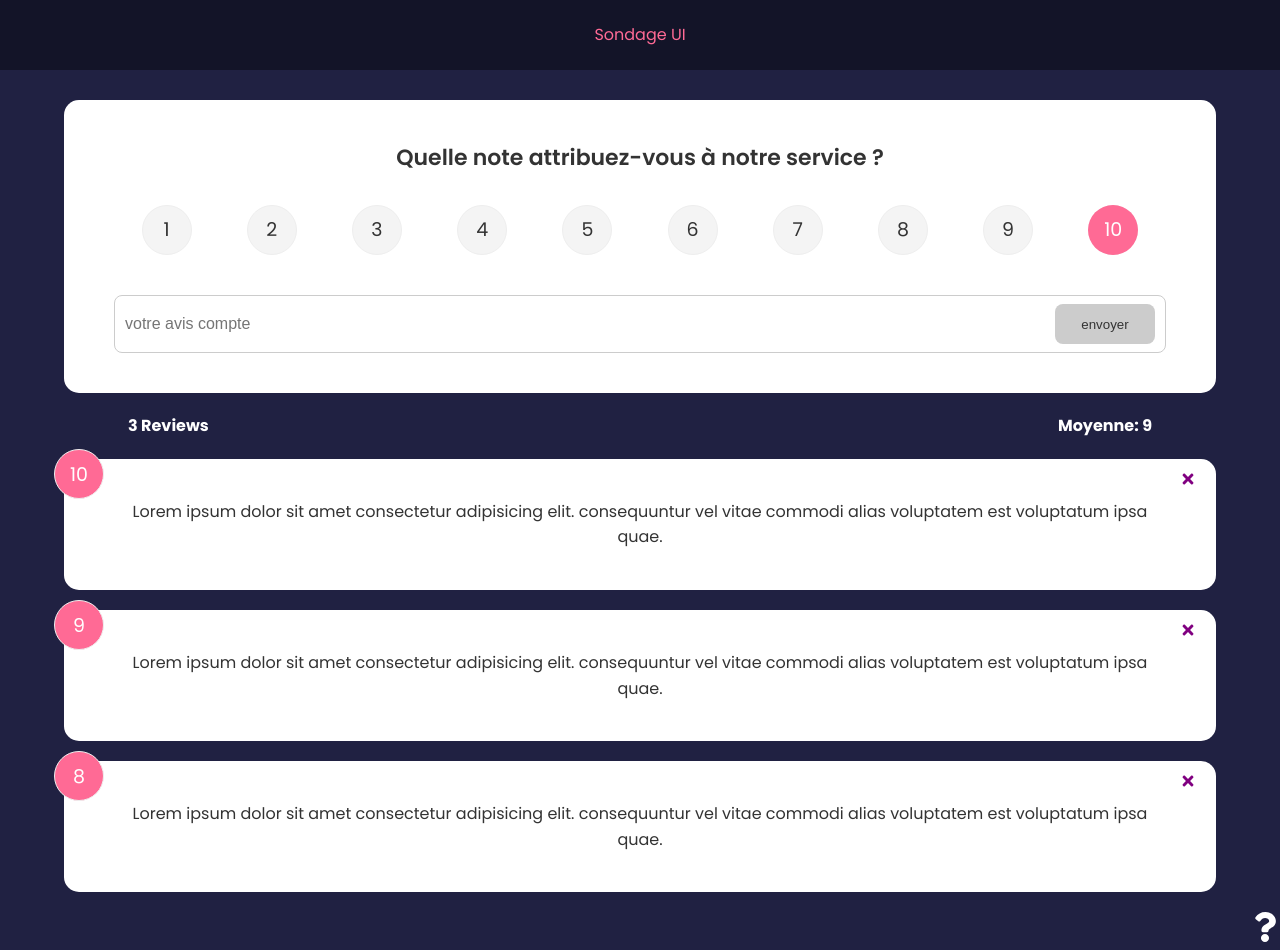
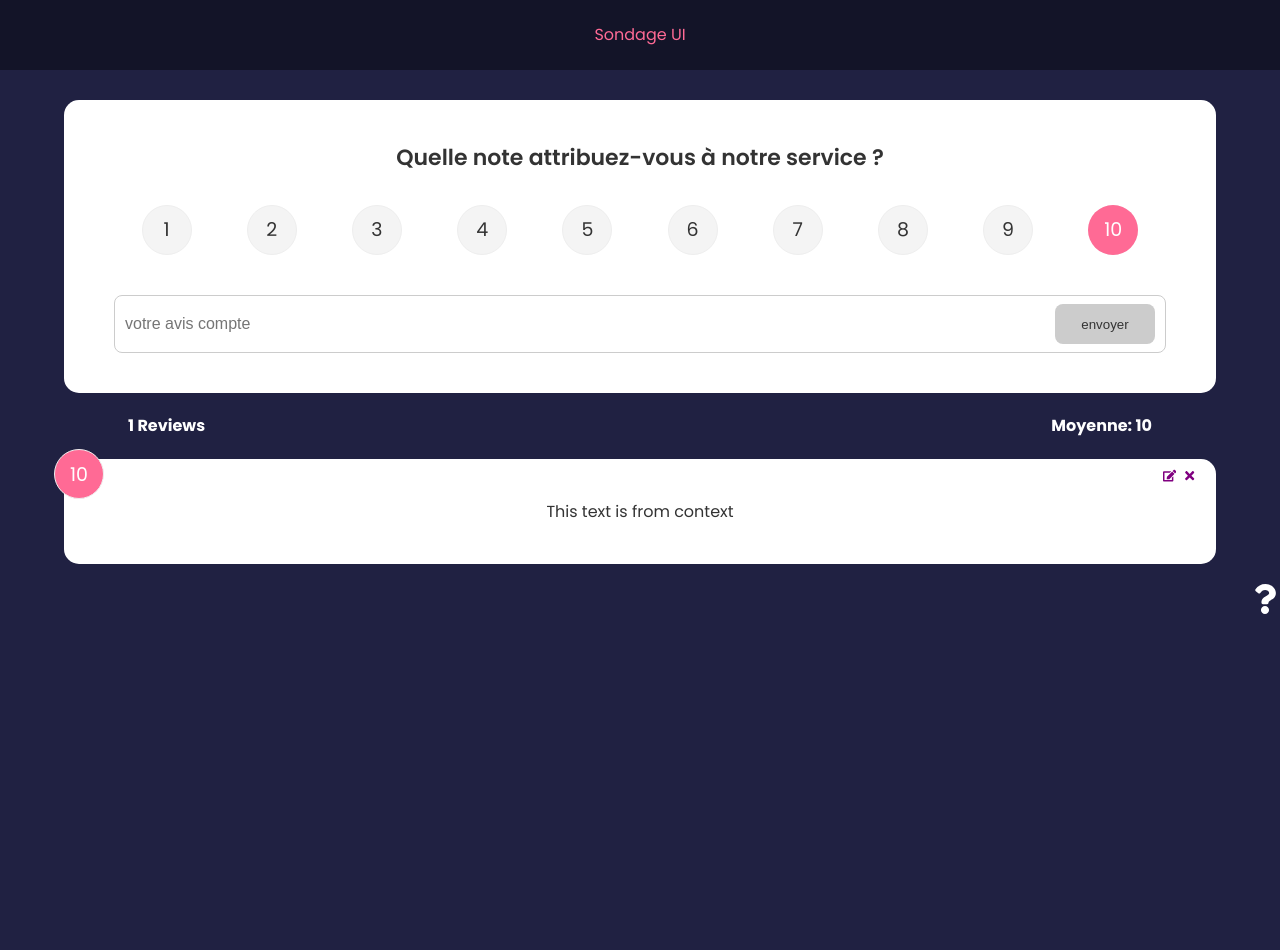
Before and after one commit to jdtonde/Sondage, a React (Create React App) app: page / in a window 1280 px wide. After the commit the page ends 800 px from the top, so only its background shows below. Built offline with nearby package versions, Linux system fonts and the light colour scheme.

Commit message:
Ajout de Createcontext et  Usecontext

```diff
--- a/src/App.jsx
+++ b/src/App.jsx
@@ -1,33 +1,21 @@
 import React from 'react';
-import {useState } from 'react';
+//import {useState } from 'react';
 import './App.css';
 import Header from './components/Header';
 import SondageList from './components/SondageList';
 import SondageStats from './components/SondageStats';
-import SondageData from './data/SondageData';
+//import SondageData from './data/SondageData';
 import SondageForm from './components/SondageForm';
-import {v4 as uuidv4} from 'uuid'
 import AboutPage from './pages/AboutPage';
 import {BrowserRouter as Router, Route, Routes} from 'react-router-dom'
 import AboutIconLink from './components/AboutIconLink';
+import { SondageProvider } from './context/SondageContext';
+
 
 function App() {
-  const [sondage,setSondage]=useState(SondageData);
-
-  const deleteSondage=(id)=>{
-    if(window.confirm('Etes vous sur de vousloir supprimer ?')){
-      setSondage(x=>{
-        return sondage.filter(xx=>{return xx.id !== id})
-      })
-    }
-  }
-
-  const addSondage=(newFeedBack)=>{
-      newFeedBack.id = uuidv4()
-      setSondage([newFeedBack, ...sondage])
-      console.log(newFeedBack)
-  }
+  //const [sondage,setSondage]=useState(SondageData);
   return (
+    <SondageProvider>
     <Router>
 
 
@@ -36,9 +24,9 @@ function App() {
         <Routes>
                 <Route exact path='/' element={
                   <>
-                  <SondageForm addSondage={addSondage}/>
-                  <SondageStats sondage={sondage}/>
-                  <SondageList sondage={sondage} handleDelete={deleteSondage}/>
+                  <SondageForm />
+                  <SondageStats />
+                  <SondageList/>
                   <AboutIconLink/>
                   </>
                 }>
@@ -51,6 +39,7 @@ function App() {
 
       </div>
     </Router>
+    </SondageProvider>
   );
 
 }
--- a/src/components/RatingSelect.jsx
+++ b/src/components/RatingSelect.jsx
@@ -140,5 +140,7 @@ function RatingSelect({select}) {
     </ul>
   )
 }
-
+RatingSelect.defaultProps={
+    selected:10
+}
 export default RatingSelect
--- a/src/components/SondageForm.jsx
+++ b/src/components/SondageForm.jsx
@@ -2,13 +2,17 @@ import React, { useState } from 'react'
 import Card from './shared/card'
 import Button from './shared/Button'
 import RatingSelect from './RatingSelect'
+import { useContext } from 'react'
+import SondageContext from '../context/SondageContext'
 
-function SondageForm({addSondage}) {
+function SondageForm() {
 
 const [text,setText]=useState('')
 const [message, setMessage]=useState('')
 const [rating, setRating]=useState('')
 const [isDisabled, setIsDisabled]=useState(true)
+
+const{addSondage}= useContext(SondageContext)
 
 function handleChange(e){
   if(text===''){
--- a/src/components/SondageItem.jsx
+++ b/src/components/SondageItem.jsx
@@ -1,17 +1,22 @@
 import React from 'react'
 //import { useState } from 'react'
-import {FaTimes} from 'react-icons/fa'
+import {FaTimes, FaEdit} from 'react-icons/fa'
 import Card from './shared/card'
 import PropTypes from 'prop-types'
+import { useContext } from 'react'
+import SondageContext from '../context/SondageContext'
 
-function SondageItem({item, handleDelete}) {
+function SondageItem({item}) {
+
+  const {deleteSondage,sondageedit}= useContext(SondageContext)
 
   return (
       <Card reverse={false}> {/*  la class css du parent va chez le parent et celle des children peut rester ici */}
         <div className="num-display">{item.rating}</div>
-        <div className="close" >
-          <FaTimes color='purple' onClick={()=>handleDelete(item.id)}/>
-        </div>
+        <button className="close" >
+          <FaTimes color='purple' onClick={()=>deleteSondage(item.id)}/>
+        </button>
+        <button className="edit"><FaEdit color='purple'/></button>
         <div className="text-display">{item.text}</div>
       </Card>
 
--- a/src/components/SondageList.jsx
+++ b/src/components/SondageList.jsx
@@ -2,8 +2,11 @@ import React from 'react'
 import SondageItem from './SondageItem'
 //import PropTypes from 'prop-types'
 //import {motion, AnimatePresence} from 'framer-motion'
+import { useContext } from 'react'
+import SondageContext from '../context/SondageContext'
 
-function SondageList({sondage,handleDelete}) {
+function SondageList() {
+  const {sondage}=useContext(SondageContext)
     if(!sondage || sondage.lenght===0){
        return <p>Aucun sondage pour l'instant </p>
     }
@@ -29,7 +32,7 @@ function SondageList({sondage,handleDelete}) {
     return (
     <div className="feedback-list">
         {sondage.map((x=>{
-            return <SondageItem key={x.id} item={x} handleDelete={handleDelete}/>
+            return <SondageItem key={x.id} item={x}/>
         }))}
     </div>
   )
--- a/src/components/SondageStats.jsx
+++ b/src/components/SondageStats.jsx
@@ -1,7 +1,10 @@
 import React from 'react'
 import PropTypes from 'prop-types'
+import { useContext } from 'react'
+import SondageContext from '../context/SondageContext'
 
-function SondageStats({sondage}) {
+function SondageStats() {
+  const {sondage}=useContext(SondageContext)
     let moyenne= sondage.reduce((acc,cur)=>{ return acc + cur.rating },0) / sondage.length
 
     moyenne = moyenne.toFixed(1).replace(/[.,]0$/, '')// fixer la decimale à 1 si nombre decimal ou arrondi en retirant carctere excedant
--- /dev/null
+++ b/src/context/SondageContext.jsx
@@ -0,0 +1,52 @@
+import {v4 as uuidv4} from 'uuid'
+import React from 'react'
+import{createContext,useState} from 'react'
+
+
+const SondageContext =createContext()
+
+export const SondageProvider =({children}) => {
+    const [sondage,setSondage]= useState([
+        {
+        id:1,
+        text:'This text is from context',
+        rating:10
+}
+])
+
+const deleteSondage=(id)=>{
+    if(window.confirm('Etes vous sur de vousloir supprimer ?')){
+      setSondage(x=>{
+        return sondage.filter(xx=>{return xx.id !== id})
+      })
+    }
+  }
+
+//add sondage
+  const addSondage=(newFeedBack)=>{
+    newFeedBack.id = uuidv4()
+    setSondage([newFeedBack, ...sondage])
+    console.log(newFeedBack)
+}
+
+const[sondageedit,setSondageedit]=useState(
+    {item:{},
+    edit:false}
+)
+
+//set item to be updated
+const EditSondage=(item)=>{
+        setSondageedit({
+            item,
+            edit:true
+        })
+
+}
+
+return <SondageContext.Provider value={{sondage,deleteSondage,addSondage,sondageedit}}>
+    {children}
+</SondageContext.Provider>
+}
+
+
+export default SondageContext
```
